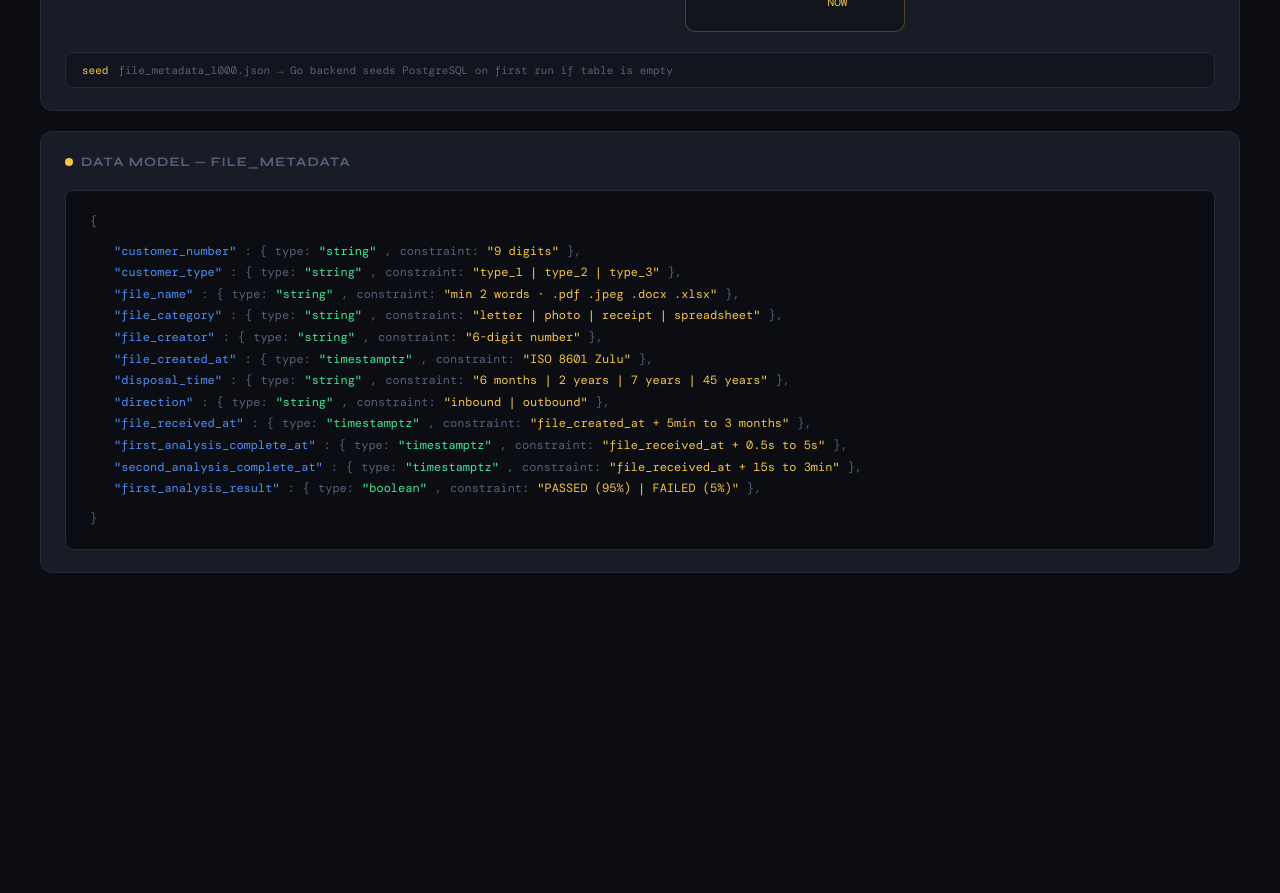
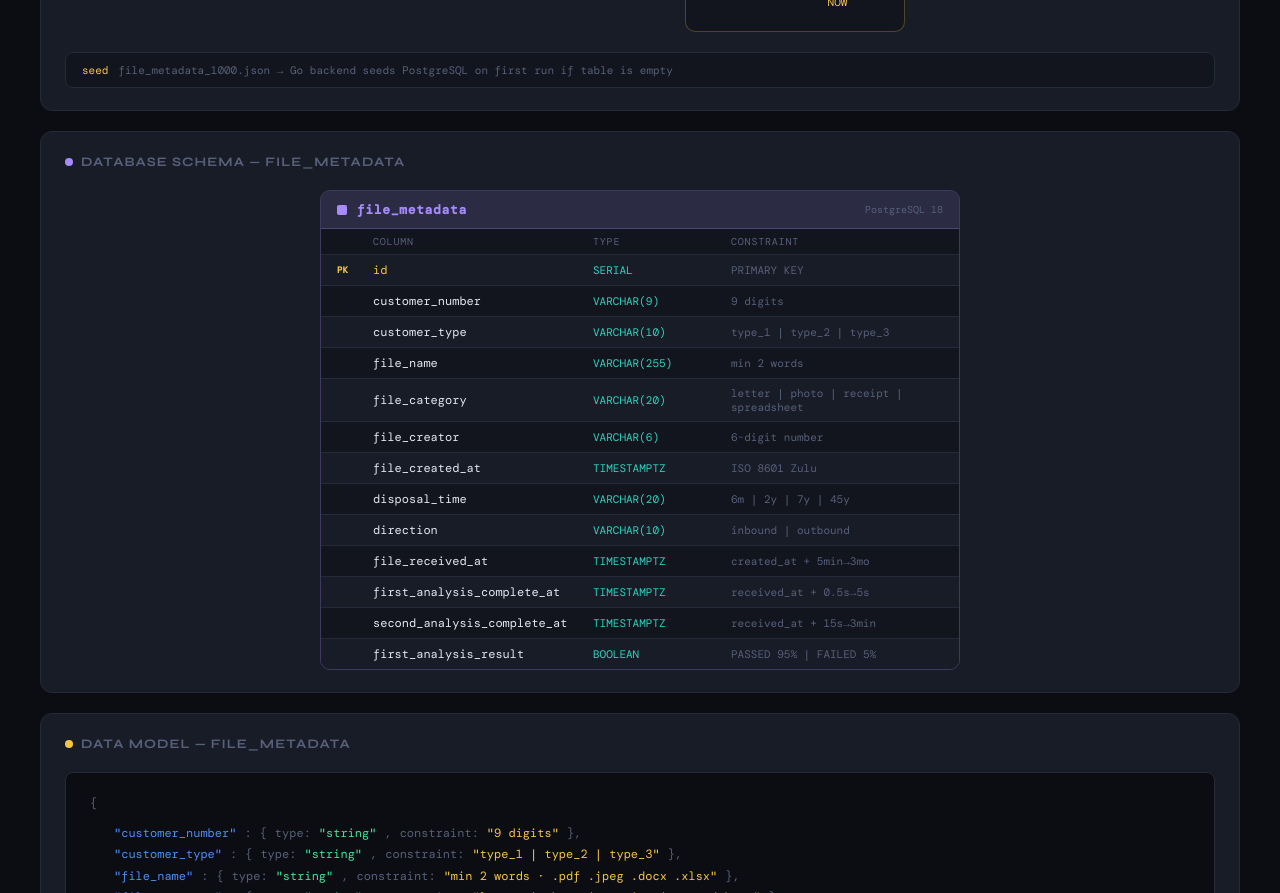
Before and after one commit to denbinewton-creator/file-dashboard, a React (Vite) app in the folder frontend/: page / in a window 1280 px wide. Shown: the part 500-1393 px from the top of the page. Before the commit the page ends 1105 px from the top, so only its background shows below. Built offline with nearby package versions, Linux system fonts and the light colour scheme; no server answers.

Commit message:
add db schema diagram to about page

```diff
--- a/frontend/src/pages/About.jsx
+++ b/frontend/src/pages/About.jsx
@@ -160,6 +160,60 @@ export default function About() {
         </div>
       </div>
 
+      {/* DB Diagram */}
+      <div className="chart-card">
+        <h2><span className="dot" style={{ background: 'var(--purple)' }} />Database Schema — file_metadata</h2>
+        <div style={{ display: 'flex', justifyContent: 'center' }}>
+          <div style={{ width: '100%', maxWidth: 640, borderRadius: 10, overflow: 'hidden', border: '1px solid #a78bfa44' }}>
+            {/* Table header */}
+            <div style={{ background: '#a78bfa22', borderBottom: '1px solid #a78bfa44', padding: '10px 16px', display: 'flex', alignItems: 'center', gap: 10 }}>
+              <div style={{ width: 10, height: 10, borderRadius: 2, background: '#a78bfa', flexShrink: 0 }} />
+              <span style={{ fontFamily: 'DM Mono, monospace', fontSize: 13, fontWeight: 700, color: '#a78bfa', letterSpacing: '0.05em' }}>file_metadata</span>
+              <span style={{ fontFamily: 'DM Mono, monospace', fontSize: 10, color: '#56607a', marginLeft: 'auto' }}>PostgreSQL 18</span>
+            </div>
+            {/* Column header row */}
+            <div style={{ display: 'grid', gridTemplateColumns: '28px 1fr 130px 1fr', background: '#12151e', borderBottom: '1px solid #252a38', padding: '6px 16px', gap: 8 }}>
+              {['', 'column', 'type', 'constraint'].map(h => (
+                <span key={h} style={{ fontFamily: 'DM Mono, monospace', fontSize: 10, color: '#56607a', textTransform: 'uppercase', letterSpacing: '0.08em' }}>{h}</span>
+              ))}
+            </div>
+            {/* Rows */}
+            {[
+              { name: 'id',                          type: 'SERIAL',       constraint: 'PRIMARY KEY',                  pk: true  },
+              { name: 'customer_number',             type: 'VARCHAR(9)',   constraint: '9 digits'                              },
+              { name: 'customer_type',               type: 'VARCHAR(10)',  constraint: 'type_1 | type_2 | type_3'              },
+              { name: 'file_name',                   type: 'VARCHAR(255)', constraint: 'min 2 words'                           },
+              { name: 'file_category',               type: 'VARCHAR(20)',  constraint: 'letter | photo | receipt | spreadsheet' },
+              { name: 'file_creator',                type: 'VARCHAR(6)',   constraint: '6-digit number'                        },
+              { name: 'file_created_at',             type: 'TIMESTAMPTZ', constraint: 'ISO 8601 Zulu'                         },
+              { name: 'disposal_time',               type: 'VARCHAR(20)',  constraint: '6m | 2y | 7y | 45y'                   },
+              { name: 'direction',                   type: 'VARCHAR(10)',  constraint: 'inbound | outbound'                    },
+              { name: 'file_received_at',            type: 'TIMESTAMPTZ', constraint: 'created_at + 5min→3mo'                },
+              { name: 'first_analysis_complete_at',  type: 'TIMESTAMPTZ', constraint: 'received_at + 0.5s→5s'                },
+              { name: 'second_analysis_complete_at', type: 'TIMESTAMPTZ', constraint: 'received_at + 15s→3min'               },
+              { name: 'first_analysis_result',       type: 'BOOLEAN',     constraint: 'PASSED 95% | FAILED 5%'               },
+            ].map((col, i) => (
+              <div key={col.name} style={{
+                display: 'grid',
+                gridTemplateColumns: '28px 1fr 130px 1fr',
+                padding: '7px 16px',
+                gap: 8,
+                alignItems: 'center',
+                background: i % 2 === 0 ? '#181c27' : '#12151e',
+                borderBottom: i < 12 ? '1px solid #252a38' : 'none',
+              }}>
+                <span style={{ fontSize: 9, fontFamily: 'DM Mono, monospace', color: col.pk ? '#f5c542' : '#252a38', fontWeight: 700 }}>
+                  {col.pk ? 'PK' : ''}
+                </span>
+                <span style={{ fontFamily: 'DM Mono, monospace', fontSize: 12, color: col.pk ? '#f5c542' : '#e4e7f0' }}>{col.name}</span>
+                <span style={{ fontFamily: 'DM Mono, monospace', fontSize: 11, color: '#2dd4bf' }}>{col.type}</span>
+                <span style={{ fontFamily: 'DM Mono, monospace', fontSize: 11, color: '#56607a' }}>{col.constraint}</span>
+              </div>
+            ))}
+          </div>
+        </div>
+      </div>
+
       {/* Data Model */}
       <div className="chart-card">
         <h2><span className="dot" style={{ background: 'var(--accent)' }} />Data Model — file_metadata</h2>
```
